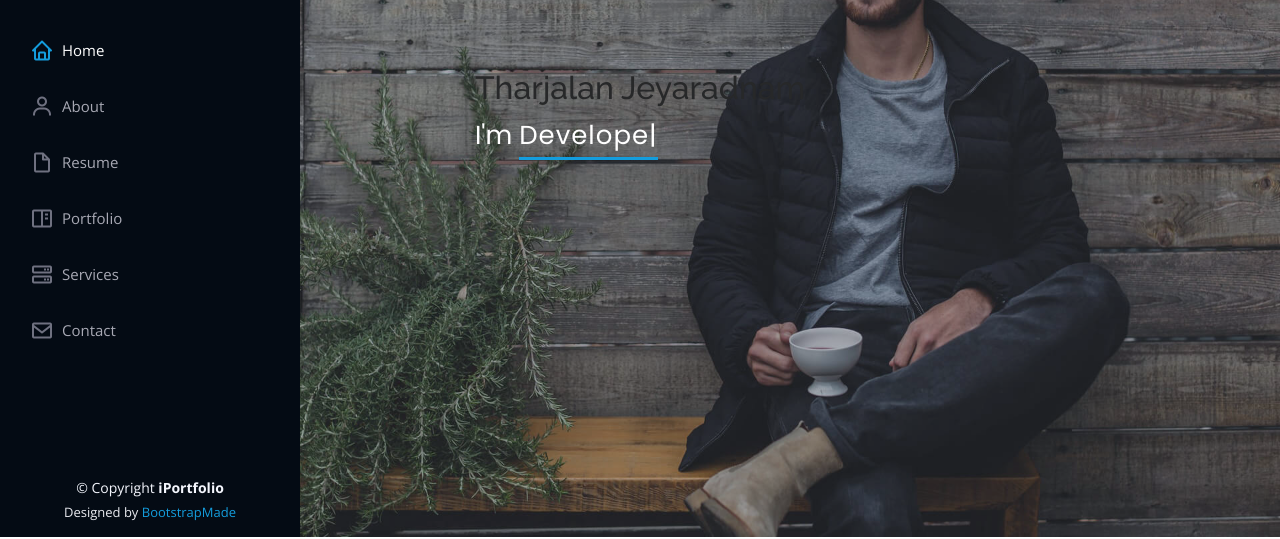
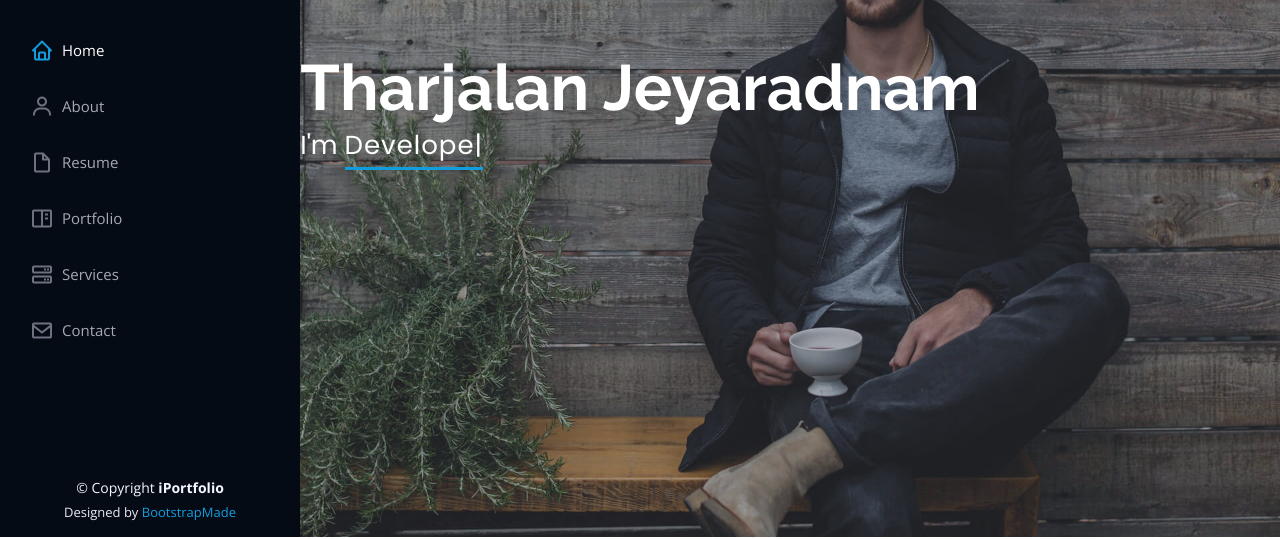
Before and after one commit to Tharjalan/portfolio, a plain HTML site: page index.html in a window 1280 px wide. Shown: the part 263-802 px from the top of the page. Drawn offline with nearby package versions, Linux system fonts and the light colour scheme.

Commit message:
error fixed

```diff
--- a/index.html
+++ b/index.html
@@ -70,7 +70,7 @@
     <!-- ======= Hero Section ======= -->
     <section id="hero" class="d-flex flex-column justify-content-center align-items-center">
         <div class="hero-container" data-aos="fade-in">
-            <h2>Tharjalan Jeyaradnam</h2>
+            <h1>Tharjalan Jeyaradnam</h1>
             <p>I'm <span class="typed" data-typed-items="Security Researcher , Developer, Freelancer, Blogger"></span></p>
         </div>
     </section>
```
